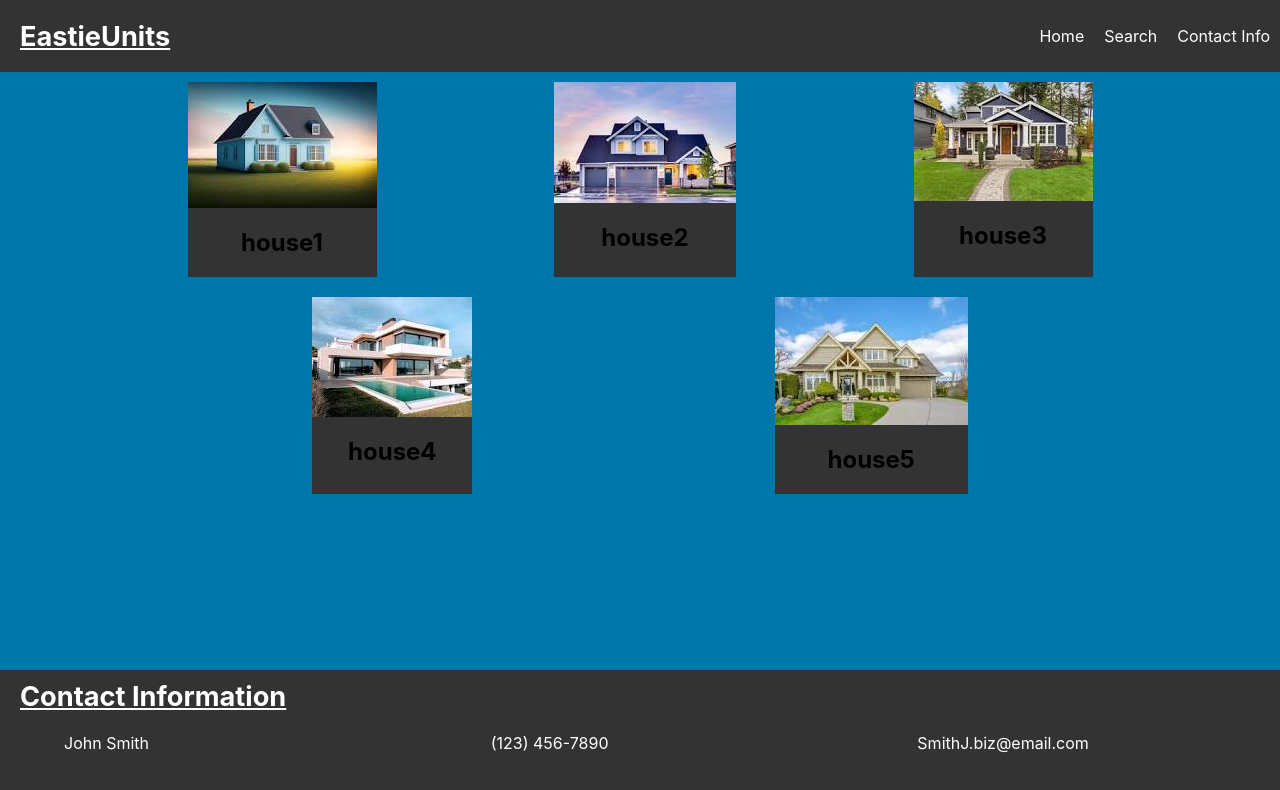
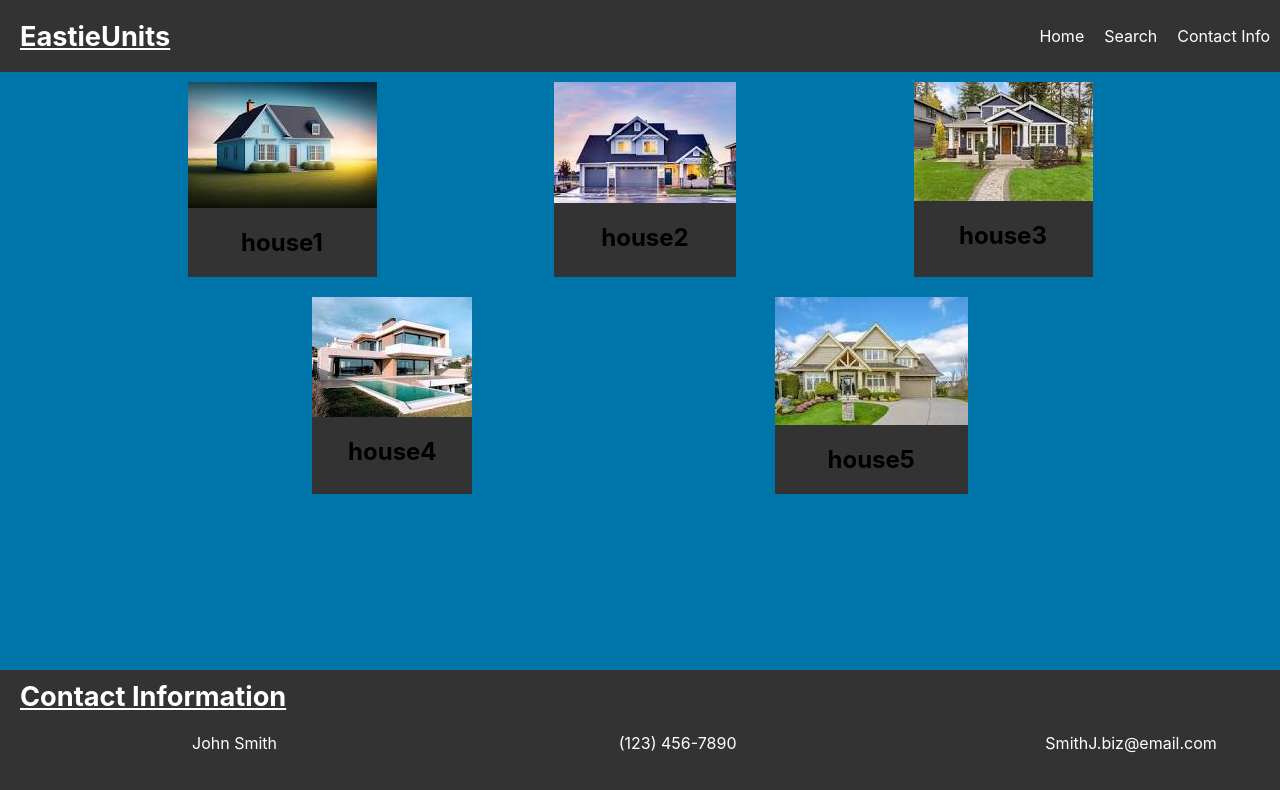
Before and after one commit to osullc2/EastieUnits, a React (Create React App) app: page / in a window 1280 px wide. Shown: the top 790 px of the page. Built offline with nearby package versions, Linux system fonts and the light colour scheme.

Commit message:
edited spacing

```diff
--- a/src/components/Contact.css
+++ b/src/components/Contact.css
@@ -4,13 +4,13 @@
 }
 
 .contact-body {
+    width: 100%;
     display: flex;
-    /* flex-direction: row; */
     justify-content: space-evenly;
-    width: 100%;
     margin-top: 20px;
-    margin-left: 5%; /* Adjust the margin to control space between items */
-    margin-right: 5%; /* Adjust the margin to control space between items */
+    padding-right: 0;
+    margin-left: 15%; /* Adjust the margin to control space between items */
+    margin-right: 0; /* Adjust the margin to control space between items */
 }
 
 .contact-text {
```
